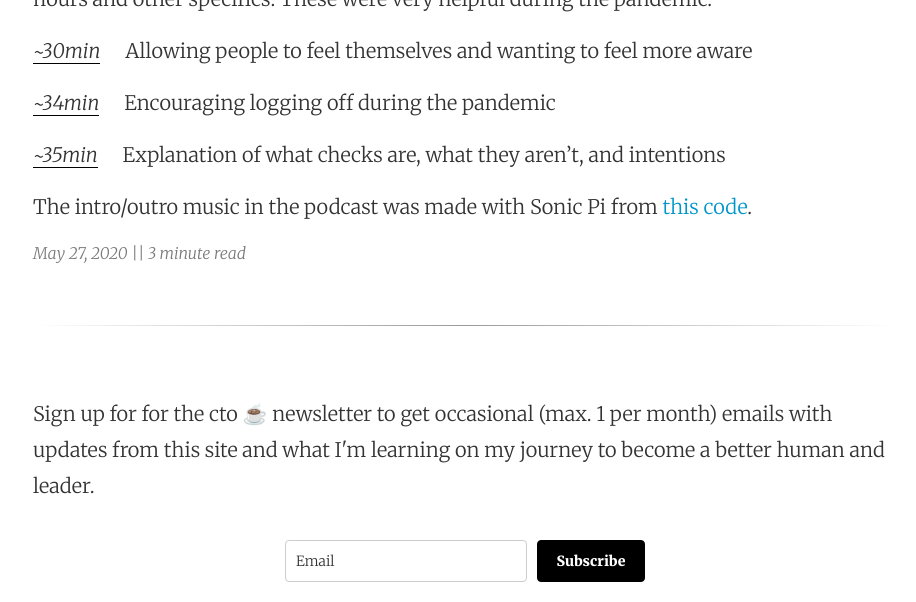
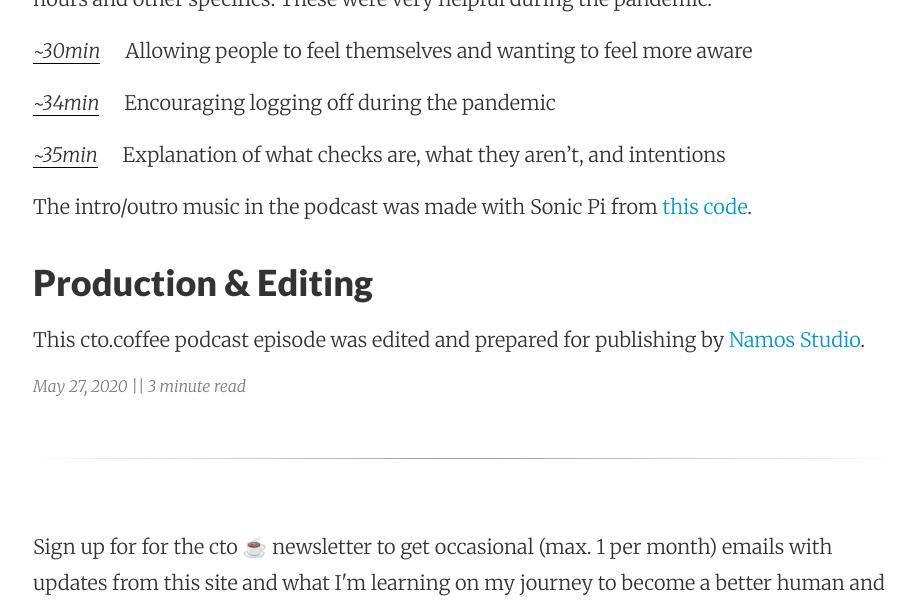
Before and after one commit to benjmin-r/cto.coffee, a Jekyll site: the page built from episodes/_posts/2020-05-11-ep13-about-engineering-culture-health-checks.md, in a window 1280 px wide and 900 px high, scrolled down 3265 px, cut to the strip 0-602 px from the top of the window. Shown: the whole strip, without its empty margins (175-1091 px from the left). Built offline with Jekyll 4.4.1, drawn with Linux system fonts in a browser that asks for light colours; nearby versions of some CDN libraries.

Commit message:
finalize ep13

```diff
--- a/episodes/_posts/2020-05-11-ep13-about-engineering-culture-health-checks.md
+++ b/episodes/_posts/2020-05-11-ep13-about-engineering-culture-health-checks.md
@@ -80,6 +80,10 @@ _~35min_ Explanation of what checks are, what they aren't, and intentions
 
 The intro/outro music in the podcast was made with Sonic Pi from [this code][intro-music].
 
+### Production & Editing
+
+This cto.coffee podcast episode was edited and prepared for publishing by [Namos Studio][namos].
+
 [monzo]: https://monzo.com/
 [james-twitter]: https://twitter.com/jameesy
 [james-devto]: https://dev.to/jameesy
@@ -91,3 +95,4 @@ The intro/outro music in the podcast was made with Sonic Pi from [this code][int
 [free-code-camp]: [https://www.freecodecamp.org/]
 [spotify-show]: https://open.spotify.com/show/1tTIPMUw3jT882J0dprLYq
 [intro-music]: https://github.com/benjmin-r/music/blob/master/2017-12-04_cto.coffee-intro.rb
+[namos]: https://namosstudio.com/
```
Also changed, not shown: other parts of episodes/_posts/2020-05-11-ep13-about-engineering-culture-health-checks.md (+2 -2 lines).
